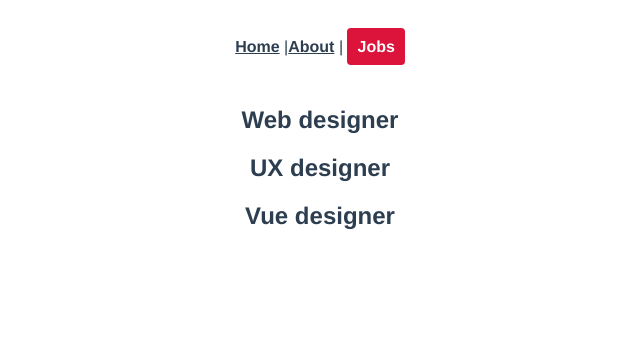
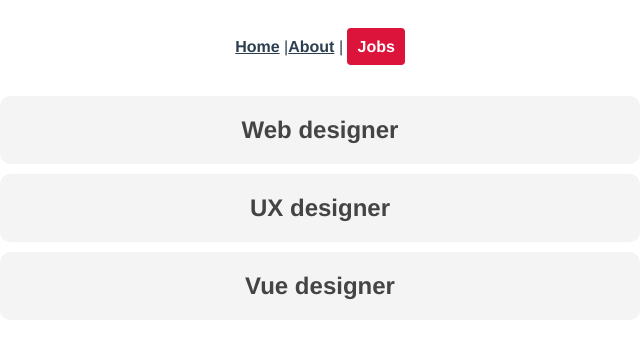
Before and after one commit to 5Akan/router-demo, a Vue app: page /jobs in a window 1280 px wide. Shown: the top 338 px of the page, without its empty margins (320-960 px from the left). Built offline with nearby package versions, Linux system fonts and the light colour scheme.

Commit message:
Dynamic Links

```diff
--- a/src/router/index.js
+++ b/src/router/index.js
@@ -23,7 +23,8 @@
   {
      path:'/jobs/:id', //':parameter name' for new route parameter which changes
      name:'jobDetails',
-     component:jobDetails
+     component:jobDetails,
+     props:true
     }
 ]
 
--- a/src/views/jobs/Jobs.vue
+++ b/src/views/jobs/Jobs.vue
@@ -1,7 +1,9 @@
 <template>
-  <div v-for="job in jobs" :key = job.id>
+  <div v-for="job in jobs" :key = "job.id" class="job">
+      <router-link :to = "{name:'jobDetails', params:{ id:job.id }}">
+         <h2>{{job.title}}</h2>
+      </router-link>
       <!-- Using a v-for, we must use a key property unique for each job -->
-      <h2>{{job.title}}</h2>
   </div>
 </template>
 
@@ -20,5 +22,19 @@
 </script>
 
 <style>
-
+    .job h2{
+        background: #f4f4f4;
+        padding: 20px;
+        border-radius: 10px;
+        margin: 10px auto;
+        max-width: 600px;
+        cursor: pointer;
+        color: #444;
+    }
+    .job h2:hover{
+        background: #ddd;
+    }
+    .job a{
+        text-decoration: none;
+    }
 </style>
--- a/src/views/jobs/jobDetails.vue
+++ b/src/views/jobs/jobDetails.vue
@@ -1,4 +1,5 @@
 <template>
+<!-- Dynamic Links -->
   <h1>Job Details Page</h1>
 
   <p>The job id is {{ id }}</p>
@@ -6,12 +7,14 @@
 </template>
 
 <script>
+
 export default {
-    data(){
-        return {
-    id: this.$route.params.id
-}
-    }
+    props:["id"],
+//     data(){
+//         return {
+//     id: this.$route.params.id
+// }
+//     }
 
 }
 </script>
```
